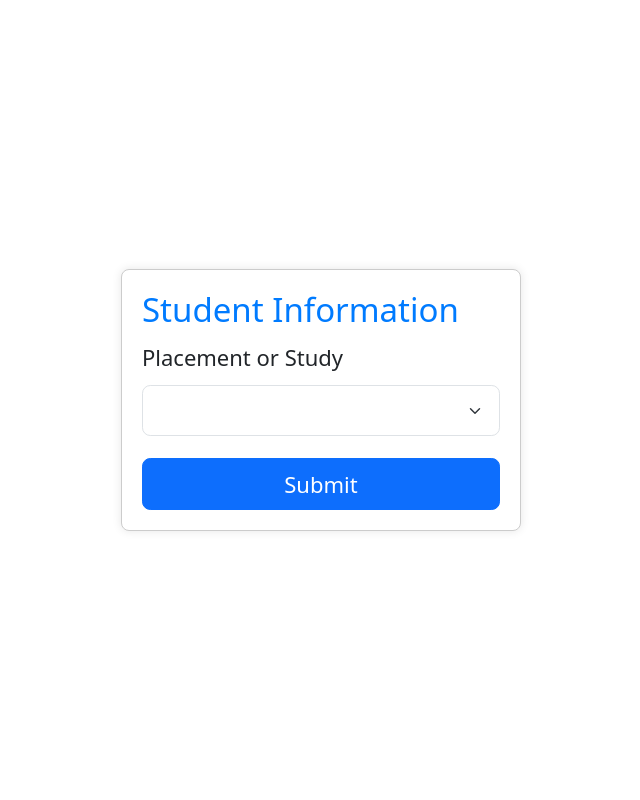
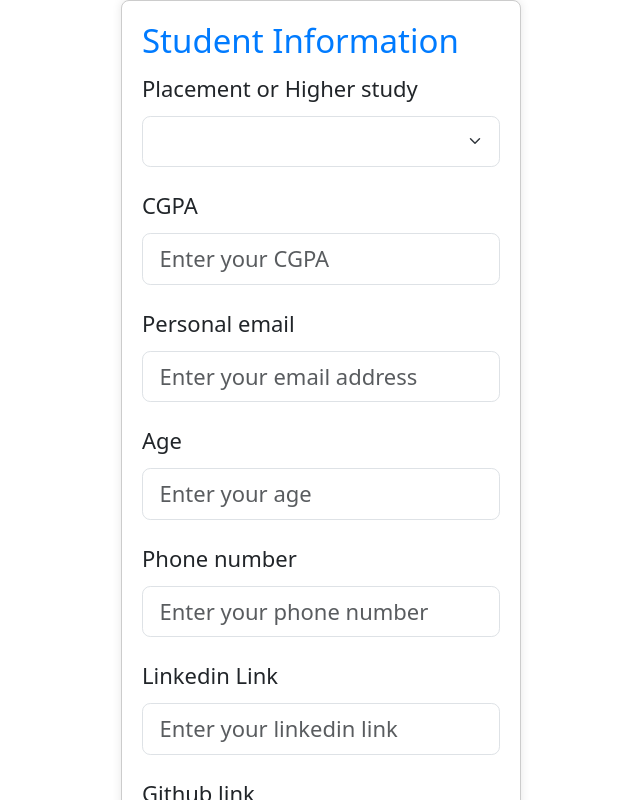
Before and after one commit to King1285/SGP-Frontend, a React (Create React App) app: page /information in a window 1280 px wide. Shown: the top 800 px of the page, without its empty margins (319-959 px from the left). Built offline with nearby package versions, Linux system fonts and the light colour scheme.

Commit message:
information form features add

```diff
--- a/src/components/information/InformationForm.js
+++ b/src/components/information/InformationForm.js
@@ -16,7 +16,7 @@ const InformationForm = () => {
       <Form onSubmit={handleSubmit(onSubmit)}>
         <h4>Student Information</h4>
         <Form.Group className="mb-3" controlId="choice">
-          <Form.Label>Placement or Study</Form.Label>
+          <Form.Label>Placement or Higher study</Form.Label>
           <Form.Select
             {...register("choice")}
             isInvalid={!!errors.choice?.message}
@@ -30,6 +30,73 @@ const InformationForm = () => {
           </Form.Control.Feedback>
         </Form.Group>
 
+        <Form.Group className="mb-3" controlId="cgpa">
+          <Form.Label>CGPA</Form.Label>
+          <Form.Control
+            placeholder="Enter your CGPA"
+            {...register("cgpa")}
+            isInvalid={!!errors.cgpa?.message}
+          />
+          <Form.Control.Feedback type="invalid">
+            {errors.cgpa && errors.cgpa.message}
+          </Form.Control.Feedback>
+        </Form.Group>
+        <Form.Group className="mb-3" controlId="personal_email">
+          <Form.Label>Personal email</Form.Label>
+          <Form.Control
+            placeholder="Enter your email address"
+            {...register("personal_email")}
+            isInvalid={!!errors.personal_email?.message}
+          />
+          <Form.Control.Feedback type="invalid">
+            {errors.personal_email && errors.personal_email.message}
+          </Form.Control.Feedback>
+        </Form.Group>
+        <Form.Group className="mb-3" controlId="age">
+          <Form.Label>Age</Form.Label>
+          <Form.Control
+            placeholder="Enter your age"
+            {...register("age")}
+            isInvalid={!!errors.age?.message}
+          />
+          <Form.Control.Feedback type="invalid">
+            {errors.age && errors.age.message}
+          </Form.Control.Feedback>
+        </Form.Group>
+        <Form.Group className="mb-3" controlId="phone_no">
+          <Form.Label>Phone number</Form.Label>
+          <Form.Control
+            placeholder="Enter your phone number"
+            {...register("phone_no")}
+            isInvalid={!!errors.phone_no?.message}
+          />
+          <Form.Control.Feedback type="invalid">
+            {errors.phone_no && errors.phone_no.message}
+          </Form.Control.Feedback>
+        </Form.Group>
+        <Form.Group className="mb-3" controlId="linkedin">
+          <Form.Label>Linkedin Link</Form.Label>
+          <Form.Control
+            placeholder="Enter your linkedin link"
+            {...register("linkedin")}
+            isInvalid={!!errors.linkedin?.message}
+          />
+          <Form.Control.Feedback type="invalid">
+            {errors.linkedin && errors.linkedin.message}
+          </Form.Control.Feedback>
+        </Form.Group>
+        <Form.Group className="mb-3" controlId="github">
+          <Form.Label>Github link</Form.Label>
+          <Form.Control
+            placeholder="Enter your github link"
+            {...register("github")}
+            isInvalid={!!errors.github?.message}
+          />
+          <Form.Control.Feedback type="invalid">
+            {errors.github && errors.github.message}
+          </Form.Control.Feedback>
+        </Form.Group>
+
         <Button variant="primary" type="submit" style={{ width: "100%" }}>
           Submit
         </Button>
--- a/src/components/information/InformationForm.module.css
+++ b/src/components/information/InformationForm.module.css
@@ -2,7 +2,7 @@
     display: flex;
     justify-content: center;
     align-items: center;
-    height: 100vh;
+
   }
 
   form {
--- a/src/components/information/useInformation.js
+++ b/src/components/information/useInformation.js
@@ -6,6 +6,34 @@ import * as yup from "yup";
 const schema = yup
   .object({
     choice: yup.string().required("Please select an option"),
+    cgpa: yup
+      .string()
+      .required("Please enter your CGPA")
+      .matches("[-+]?[0-9]*.?[0-9]*", "Please enter a numeric value"),
+    personal_email: yup
+      .string()
+      .email("Please enter a valid email address")
+      .required("Please enter your personal email"),
+    age: yup
+      .string()
+      .required("Please enter your age")
+      // .matches("^d+$", "Please enter a numeric value")
+      .min(2, "Please enter minimum 2 characters")
+      .max(2, "Please enter maximum 2 characters"),
+    phone_no: yup
+      .string()
+      .required("Please enter your phone number")
+      // .matches("^d+$", "Please enter a numeric value")
+      .min(10, "Please enter minimum 10 characters")
+      .max(10, "Please enter maximum 10 characters"),
+    linkedin: yup
+      .string()
+      .url("Please enter a valid url")
+      .required("Please enter your linkedin link"),
+    github: yup
+      .string()
+      .url("Please enter a valid url")
+      .required("Please enter your github link"),
   })
   .required();
 
@@ -18,8 +46,15 @@ const useInformation = () => {
     resolver: yupResolver(schema),
     defaultValues: {
       choice: "",
+      personal_email: "",
+      cgpa: "",
+      age: "",
+      phone_no: "",
+      linkedin: "",
+      github: "",
     },
   });
+
   const onSubmit = (data) => console.log(data);
 
   return {
```
